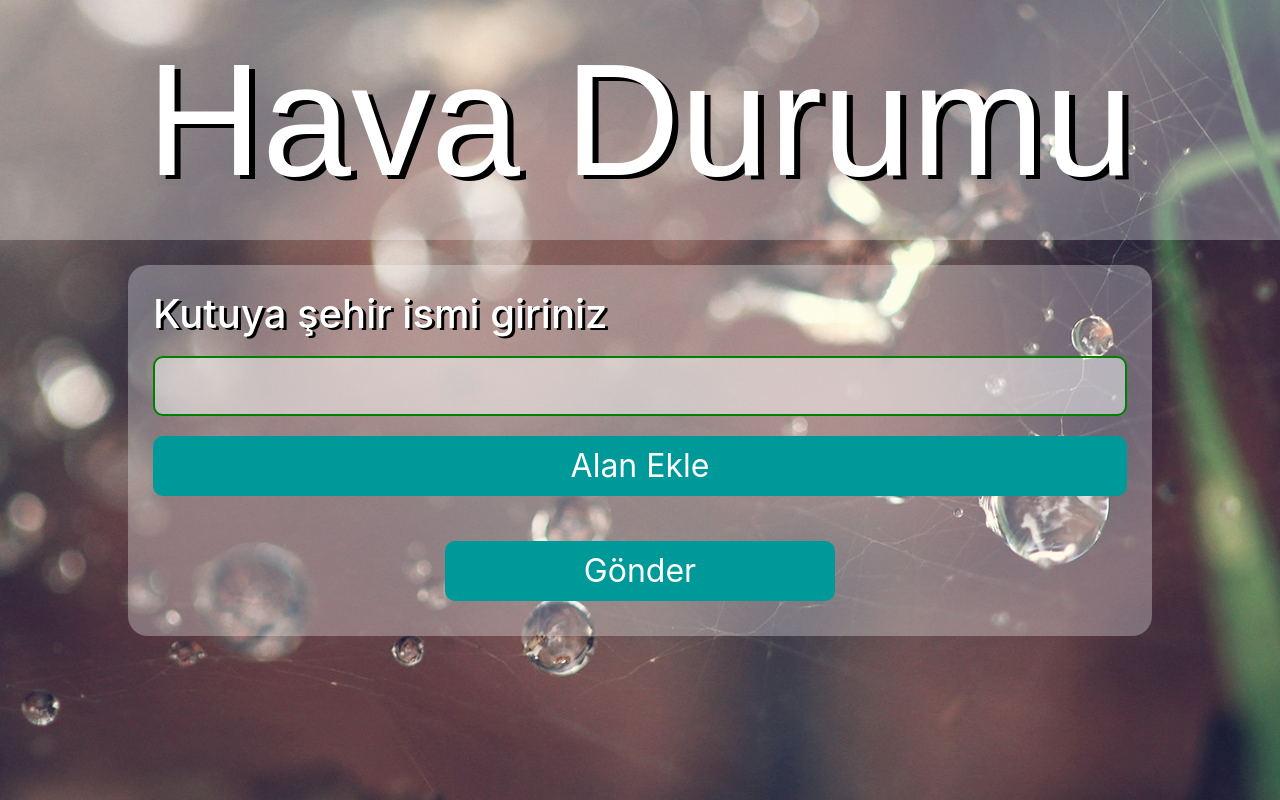
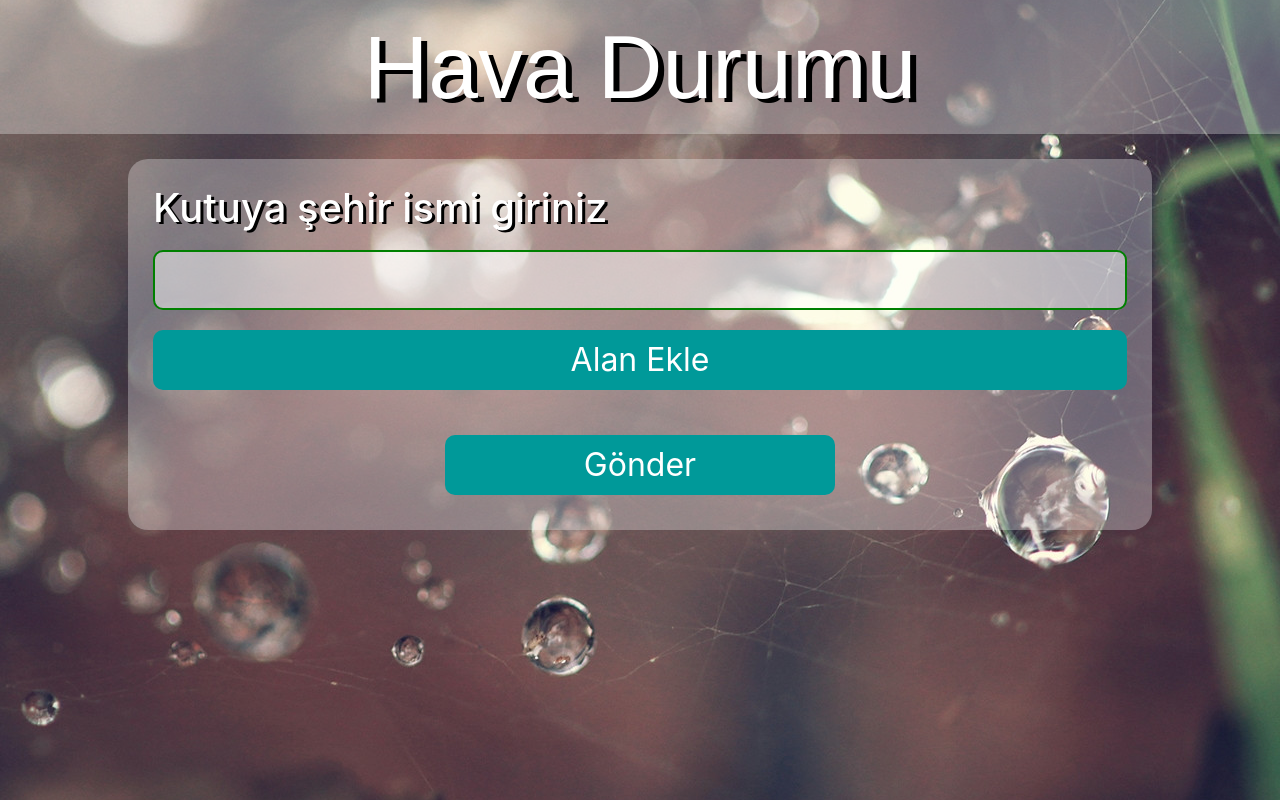
Before and after one commit to bycomputerengineer/havadurumu, a plain HTML site: page index.html in a window 1280 px wide. Drawn offline with nearby package versions, Linux system fonts and the light colour scheme.

Commit message:
Update css.css

```diff
--- a/css.css
+++ b/css.css
@@ -17,7 +17,7 @@ header{
 
 header p{
     text-shadow: 6px 4px black;
-    font-size: 10em;
+    font-size: 7vw;
     text-align: center;
     color: white;
     font-family: sans-serif;
```
